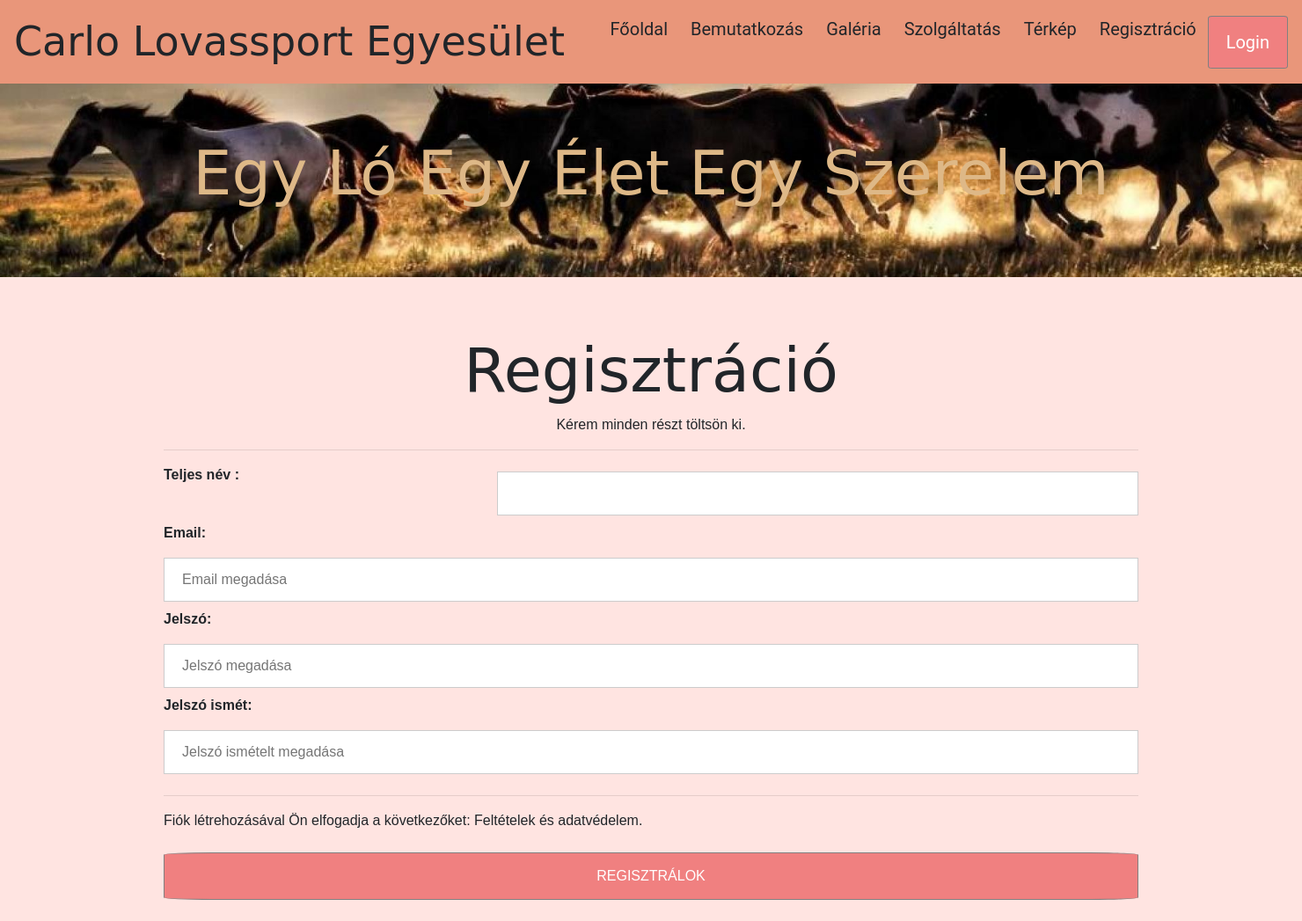
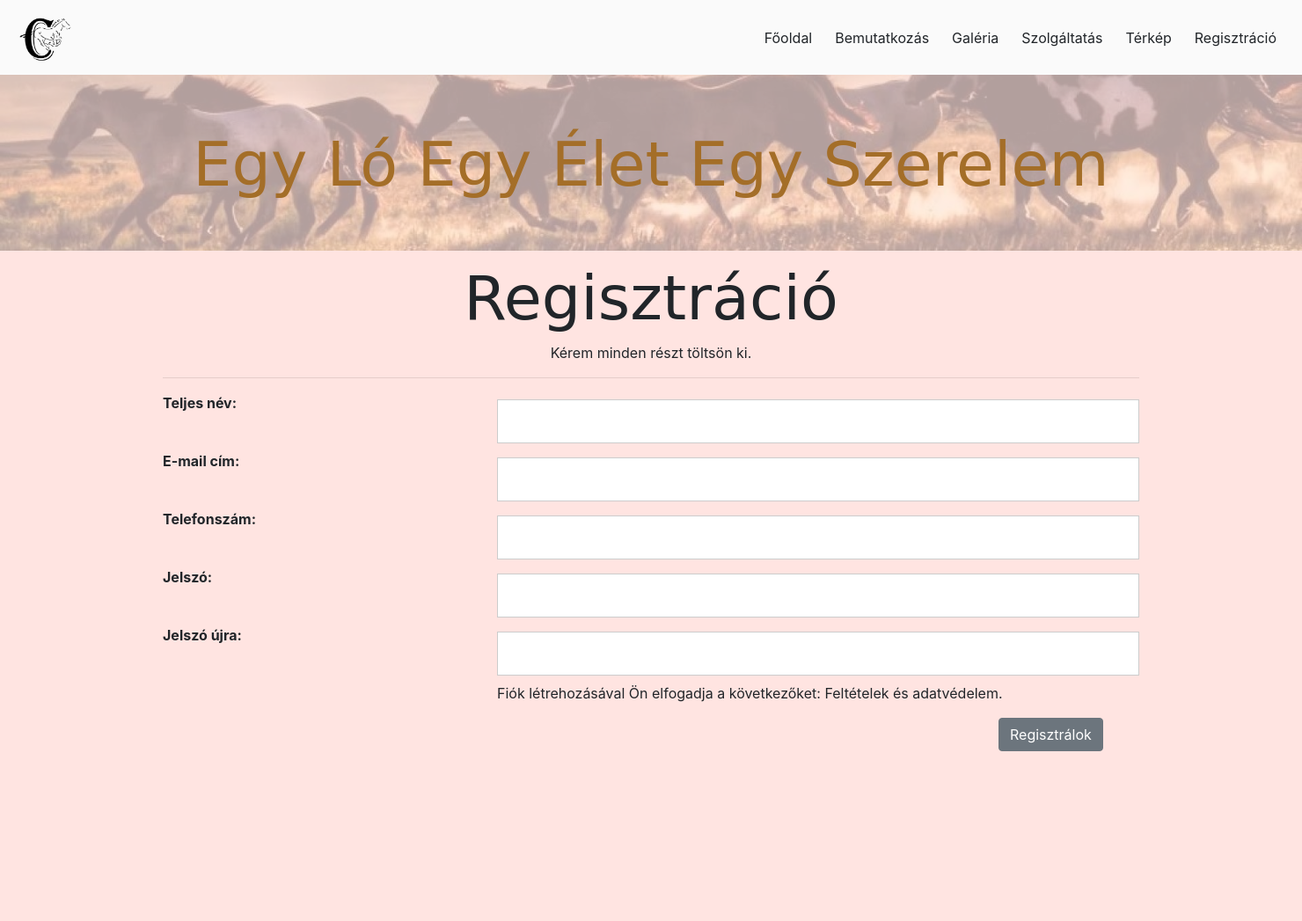
Before and after one commit to frucci44/Carlo-Lovasiskola, a PHP site: page /php/registration.php in a window 1480 px wide. Shown: the whole page at 88% size. After the commit the page ends 854 px from the top, so only its background shows below. Run offline with PHP 8.4, Linux system fonts and the light colour scheme; some web fonts are replaced.

Commit message:
menu animáció

```diff
--- a/css/style.css
+++ b/css/style.css
@@ -3,14 +3,87 @@
     src: url(../fonts/Roboto-Light.ttf) format(ttf);
 }
 
+.navbar {
+    position: fixed;
+    background-color: #fafafa;
+    z-index: 100;
+
+    width: 100%;
+    transition: max-height 100ms linear;
+    max-height: 85px;
+}
+
+html:not([data-scroll='0']) nav {
+   max-height: 50px;
+   box-shadow: 0 -5px 10px 10px lightgrey;
+}
+
+html:not([data-scroll='0']) .logo {
+    max-height: 30px;
+}
+
+.logo {
+    transition: max-height 1s ease;
+    max-height: 60px;
+}
+
+.head-padding {
+    padding-top: 85px;
+    background-color: #fafafa;
+}
+
+@media (min-width: 500px) {
+    .navbar-brand {
+        font-size: 230%;
+    }
+}
+
+@media (max-width: 499px) {
+    html:not([data-scroll='0']) .logo {
+        margin-top: -10px !important;
+    }
+}
+
+
+
+
+
 header {
     font-family: 'Lobster', cursive;
+    color: #a46e28;
+    padding: 60px;
+    font-size: 30px;
+}
+
+header .backg {
+    height: 100%;
+    position: absolute;
+    width: 100%;
+    left: 0;
+    top: 85px;
+    z-index: -1;
+    opacity: 0.3;
     background-image: url(../img/680154.jpg);
     background-position: center;
     background-size: cover;
-    color: burlywood;
-    padding: 60px;
-    font-size: 30px;
+}
+
+@media (min-width: 712px) {
+    header .backg {
+        height: 200px;
+    }
+}
+
+@media (min-width: 445px) and (max-width: 711px) {
+    header .backg {
+        height: 280px;
+    }
+}
+
+@media (max-width: 444px) {
+    header .backg {
+        height: 350px;
+    }
 }
 
 body {
@@ -32,19 +105,11 @@ input:focus, button:focus, submit:focus {
     text-decoration: none;
 }
 
-@media (min-width: 500px) {
-    .navbar-brand {
-        font-size: 230%;
-    }
-}
 
 
 
-.navbar {
-    background-color: darksalmon;
-    font-family: 'Roboto', sans-serif;
-    font-size: 20px;
-}
+
+
 
 .nav-item {
     padding: 0 5px;
@@ -54,7 +119,7 @@ input:focus, button:focus, submit:focus {
     -ms-transform: scale(1.2);
     -webkit-transform: scale(1.2);
     transform: scale(1.2);
-    color: azure;
+    color: #a23b1b;
     transition: all 0.3s ease-in-out;
 }
 
@@ -65,7 +130,7 @@ input:focus, button:focus, submit:focus {
 
 h2{
     font-family: 'Italianno', cursive;
-    font-size: 70px;
+    font-size: 55px;
 }
 
 /* OpenStreetmap fix */
@@ -86,3 +151,12 @@ h1{
     font-family: 'Italianno', cursive;
     font-size: 70px;
 }
+
+input {
+    width: 100%;
+    padding: 12px 20px;
+    margin: 8px 0;
+    display: inline-block;
+    border: 1px solid #ccc;
+    box-sizing: border-box;
+}
--- a/database/mysql.php
+++ b/database/mysql.php
@@ -1,7 +1,7 @@
 <?php
-$szerver="localhost";
+$szerver="127.0.0.1";
 $felhasznalo= "root";
-$jelszo= "";
+$jelszo= "root";
 $adatbazis= "lovarda";
 
 $db = new  mysqli($szerver , $felhasznalo , $jelszo , $adatbazis);
--- a/php/_head.php
+++ b/php/_head.php
@@ -1,5 +1,5 @@
 <!DOCTYPE html>
-<html lang="hu">
+<html lang="hu" data-scroll="0">
 
 <head>
     <meta charset="UTF-8">
--- a/php/login.php
+++ b/php/login.php
@@ -5,14 +5,7 @@
 <style>
 body {font-family: Arial, Helvetica, sans-serif;}
 
-input[type=text], input[type=password] {
-  width: 100%;
-  padding: 12px 20px;
-  margin: 8px 0;
-  display: inline-block;
-  border: 1px solid #ccc;
-  box-sizing: border-box;
-}
+
 
 button {
   background-color: lightcoral;
--- a/php/menu.php
+++ b/php/menu.php
@@ -1,23 +1,32 @@
 <?php include "_head.php" ?>
+<script>
+  $(function(){
+    $(window).scroll(function() {
+      var scr = window.scrollY;
+      if (scr < 50) scr = 0;
+      $("html").attr("data-scroll", scr);
+    });
+  })
+</script>
 
 <nav class="navbar navbar-expand-lg">
 
-  <a class="navbar-brand" href="<?=$mappa ?? '' ?>../index.php">Carlo Lovassport Egyesület</a>
-  <button class="navbar-toggler" type="button" data-toggle="collapse" data-target="#navbarSupportedContent" aria-controls="navbarSupportedContent" aria-expanded="false" aria-label="Toggle navigation">
+  <a class="navbar-brand" href="<?=$mappa ?? '' ?>../index.php">
+    <img class="logo" src="<?=$mappa ?? '' ?>../img/logo/logo_atlatszo.png" />
+  </a>
+  <button class="navbar-toggler" type="button" data-toggle="collapse" data-target="#navbarSupportedContent"
+    aria-controls="navbarSupportedContent" aria-expanded="false" aria-label="Toggle navigation">
     <span class="navbar-toggler-icon fa fa-bars"></span>
   </button>
 
   <div class="collapse navbar-collapse" id="navbarSupportedContent">
     <ul class="navbar-nav ml-auto">
       <li class="nav-item">
-        <a class="nav-link" href="<?=$mappa ?? '' ?>index.php">Főoldal</a>
+        <a class="nav-link" href="<?=$mappa ?? '' ?>../index.php">Főoldal</a>
       </li>
       <li class="nav-item">
         <a class="nav-link" href="<?=$mappa ?? '' ?>introduction.php">Bemutatkozás</a>
       </li>
-
-
-
       <li class="nav-item">
         <a class="nav-link" href="<?=$mappa ?? '' ?>gallery.php">Galéria</a>
       </li>
@@ -30,24 +39,13 @@
       <li class="nav-item">
         <a class="nav-link" href="<?=$mappa ?? '' ?>registration.php">Regisztráció</a>
       </li>
-      <li class="list-item">
-            <?php include "login.php";?>
-            </li>
     </ul>
   </div>
 </nav>
+<div class="head-padding"></div>
 <header>
-
-                <h1 class="glow">Egy Ló Egy Élet Egy Szerelem</h1>
-                <p class="lead"></p>
-                <div class="column">
-
-                </div>
-            </header>
-        </div>
-    </header>
-    <div class="container">
-        <main role="main" class="pb-3">
-
-        </main>
-    </div>
+  <div class="backg"></div>
+  <h1 class="glow">Egy Ló Egy Élet Egy Szerelem</h1>
+</header>
+</div>
+</header>
--- a/php/registration.php
+++ b/php/registration.php
@@ -6,66 +6,72 @@
                 <h1 class="text-center">Regisztráció</h1>
                 <p class="text-center">Kérem minden részt töltsön ki.</p>
                 <hr>
-                <form action="action_page.php">
+                <form method="post" action="register.php">
                     <div class="row">
                         <div class="col-12 col-md-4 text-center text-md-left">
-                            <label for="nev" class="font-weight-bold">Teljes név :</label>
-                                    </div>
+                            <label for="nev" class="font-weight-bold">Teljes név:</label>
+                        </div>
                         <div class="col-12 col-md-8">
-                            <input type="text" name="nev" id="nev">
+                            <input type="text" name="nev" id="nev" required>
+                        </div>
+                    </div>
 
+                    <div class="row">
+                        <div class="col-12 col-md-4 text-center text-md-left">
+                            <label for="email" class="font-weight-bold">E-mail cím:</label>
+                        </div>
+                        <div class="col-12 col-md-8">
+                            <input type="email" name="email" id="email" required>
+                        </div>
+                    </div>
 
-                                    </div>
+                    <div class="row">
+                        <div class="col-12 col-md-4 text-center text-md-left">
+                            <label for="tel" class="font-weight-bold">Telefonszám:</label>
+                        </div>
+                        <div class="col-12 col-md-8">
+                            <input type="tel" name="tel" id="tel" required>
+                        </div>
                     </div>
+
+                    <div class="row">
+                        <div class="col-12 col-md-4 text-center text-md-left">
+                            <label for="jelszo" class="font-weight-bold">Jelszó:</label>
+                        </div>
+                        <div class="col-12 col-md-8">
+                            <input type="password" name="jelszo" id="jelszo" required>
+                        </div>
+                    </div>
+
+                    <div class="row">
+                        <div class="col-12 col-md-4 text-center text-md-left">
+                            <label for="jelszo2" class="font-weight-bold">Jelszó újra:</label>
+                        </div>
+                        <div class="col-12 col-md-8">
+                            <input type="password" name="jelszo2" id="jelszo2" required>
+                        </div>
+                    </div>
+
                     <div class="row">
                         <div class="col-12 col-md-4">
-                                    </div>
+                        </div>
                         <div class="col-12 col-md-8">
+                            <p>Fiók létrehozásával Ön elfogadja a következőket: <a href="#">Feltételek és adatvédelem</a>.</p>
 
-                                    </div>
+                        </div>
                     </div>
+
                     <div class="row">
-                        <div class="col-12 col-md-4">
-                                    </div>
-                        <div class="col-12 col-md-8">
-
-                                    </div>
-                    </div>
-                    <div class="row">
-                        <div class="col-12 col-md-4">
-                                    </div>
-                        <div class="col-12 col-md-8">
-
-                                    </div>
-                    </div>
-                    <div class="row">
-                        <div class="col-12 col-md-4">
-                                    </div>
-                        <div class="col-12 col-md-8">
-
-                                    </div>
-                    </div>
-                    <div class="row">
-                        <div class="col-12 col-md-4">
-                                    </div>
-                        <div class="col-12 col-md-8">
-
-                                    </div>
+                        <div class="col-12 col-md-10">
+                        </div>
+                        <div class="col-12 col-md-2">
+                            <button type="submit" class="btn btn-secondary">Regisztrálok</button>
+                        </div>
                     </div>
 
 
-                <label for="email"><b>Email:</b></label>
-                <input type="text" placeholder="Email megadása" name="email" id="email" required>
 
-                <label for="psw"><b>Jelszó:</b></label>
-                <input type="password" placeholder="Jelszó megadása" name="psw" id="psw" required>
 
-                <label for="psw-repeat"><b>Jelszó ismét:</b></label>
-                <input type="password" placeholder="Jelszó ismételt megadása" name="psw-repeat" id="psw-repeat" required>
-                <hr>
-
-                <p>Fiók létrehozásával Ön elfogadja a következőket: <a href="#">Feltételek és adatvédelem</a>.</p>
-                <button type="submit" class="registerbtn">REGISZTRÁLOK</button>
             </div>
 
 
```
Also changed, not shown: php/introduction.php (+11 -13 lines), php/register.php (added, +34 -0 lines), img/logo/logo_atlatszo.png (added), 2 other files.
